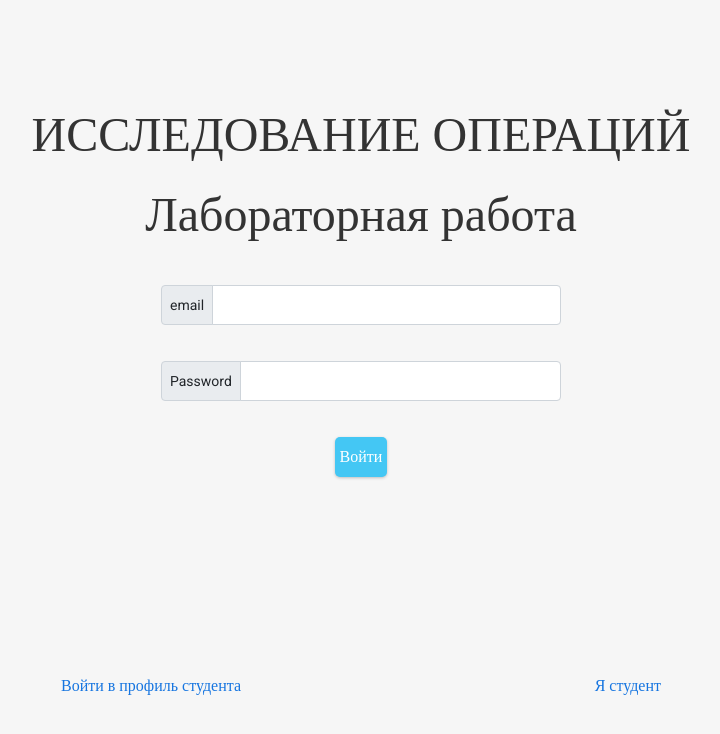
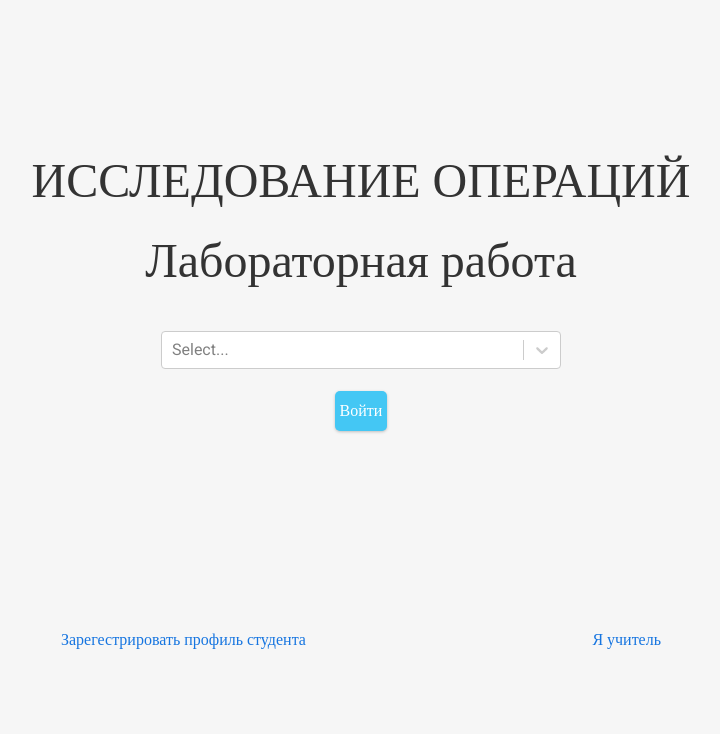
Before and after one commit to bac1lla/diploma, a React (Create React App) app: page / in a window 1280 px wide. Shown: the top 734 px of the page, without its empty margins (279-999 px from the left). Built offline with nearby package versions, Linux system fonts and the light colour scheme; no server answers; the database is empty; a web font is replaced by a local one.

Commit message:
fix stepper

```diff
--- a/src/components/common/Login/index.js
+++ b/src/components/common/Login/index.js
@@ -36,31 +36,35 @@ const Login = () => {
     const navigate = useNavigate()
 
 
-    const isStudent = params.profile === profiles.student
-    const isLogin = location.pathname.includes('login');
+    const isTeacher = params.profile === profiles.teacher
+    const isLogin = location.pathname.includes('registr');
 
-    const buttonRegistrationStudentText = useMemo(() => isLogin ? "Зарегестрировать профиль студента" : "Войти в профиль студента", [isLogin])
-    const buttonRegistrationTeacherText = useMemo(() => isStudent ? "Я учитель" : "Я студент", [isStudent]);
+    const buttonRegistrationStudentText = useMemo(() => !isLogin ? "Зарегестрировать профиль студента" : "Войти в профиль студента", [!isLogin])
+    const buttonRegistrationTeacherText = useMemo(() => !isTeacher ? "Я учитель" : "Я студент", [!isTeacher]);
 
-    const formRoute = isLogin ? ROUTE__LOGIN : ROUTE__REGISTRATION;
-    const oppositeFormRoute = isLogin ? ROUTE__REGISTRATION : ROUTE__LOGIN;
-    const oppositeProfileRoute = isStudent ? profiles.teacher : profiles.student;
+    const formRoute = !isLogin ? ROUTE__LOGIN : ROUTE__REGISTRATION;
+    const oppositeFormRoute = !isLogin ? ROUTE__REGISTRATION : ROUTE__LOGIN;
+    const oppositeProfileRoute = !isTeacher ? profiles.teacher : profiles.student;
+
+    useEffect(() => {
+
+    }, [])
 
     const handleCLick = (id) => {
 
-        if (!isStudent) {
+        if (!!isTeacher) {
             user.loginTeacher(teacherEmail, teacherPassword)
             return;
         }
 
-        if (isLogin && isStudent) {
+        if (!isLogin && !isTeacher) {
             user.loginStudent(id)
             navigate(ROUTE__SELECT_LAB);
             return;
         }
 
 
-        if (!isLogin && isStudent) {
+        if (!!isLogin && !isTeacher) {
             user.regStudent(studentName, studentGroup)
             navigate(ROUTE__SELECT_LAB);
         }
@@ -68,7 +72,7 @@ const Login = () => {
 
     useEffect(() => {
         getAllStudents().then(data => setStudents(data))
-    }, [isLogin])
+    }, [!isLogin])
 
     return (
         <div className={cx('login-wrapper')}>
@@ -77,11 +81,11 @@ const Login = () => {
                 <Text text={'Лабораторная работа'} className={cx('login-header-text')}/>
             </div>
             <div className={cx('login-main-group')}>
-                {isLogin && isStudent && <>
+                {!isLogin && !isTeacher && <>
                     <Select options={createOptions(students)} className={cx('login-user-select')}
                             onChange={option => handleCLick(option.value)}/>
                 </>}
-                {!isLogin && isStudent && <>
+                {!!isLogin && !isTeacher && <>
                     <InputGroup size="sm" className="mb-3 login-user-select">
                         <InputGroup.Text id="inputGroup-sizing-sm">Name</InputGroup.Text>
                         <Form.Control
@@ -99,7 +103,7 @@ const Login = () => {
                         />
                     </InputGroup>
                 </>}
-                {!isStudent && <>
+                {!!isTeacher && <>
                     <InputGroup size="sm" className="mb-3 login-user-select">
                         <InputGroup.Text id="inputGroup-sizing-sm">email</InputGroup.Text>
                         <Form.Control
@@ -110,15 +114,15 @@ const Login = () => {
                     </InputGroup>
                     <InputGroup size="sm" className="mb-3 login-user-select">
                         <InputGroup.Text id="inputGroup-sizing-sm">Password</InputGroup.Text>
-                        <Form.Control
-                            aria-label="small"
-                            aria-describedby="inputGroup-sizing-sm"
-                            onChange={e => setTeacherPassword(e.target.value)}
+                        <Form.Control type={'password'}
+                                      aria-label="small"
+                                      aria-describedby="inputGroup-sizing-sm"
+                                      onChange={e => setTeacherPassword(e.target.value)}
                         />
                     </InputGroup>
                 </>}
 
-                <Button onClick={handleCLick} text={isLogin || !isStudent ? 'Войти' : "Зарегистрироваться"}
+                <Button onClick={handleCLick} text={!isLogin || !!isTeacher ? 'Войти' : "Зарегистрироваться"}
                         styleBtn={'primary'}/>
             </div>
             <div className={cx('login-button-group')}>
--- a/src/components/pages/SelectLab/index.js
+++ b/src/components/pages/SelectLab/index.js
@@ -31,6 +31,7 @@ const SelectLab = ({setStep}) => {
         localStorage.removeItem('finishedSteps')
         setStep(0)
         navigate(ROUTE__MATRIX_LAB + "/0")
+        window.location.reload();
         labs.setLab('Матричные игры')
     }, [labs, setStep])
 
@@ -38,6 +39,7 @@ const SelectLab = ({setStep}) => {
         localStorage.removeItem('finishedSteps')
         setStep(0)
         navigate(ROUTE__VECTOR_LAB + "/0")
+        window.location.reload();
         labs.setLab('Задачи векторной оптимизации')
     }, [labs, setStep])
 
--- a/src/components/pages/Vector/Type2_1/styles.css
+++ b/src/components/pages/Vector/Type2_1/styles.css
@@ -17,7 +17,7 @@
 }
 
 .task-text-description-vector {
-    font-size: 24px;
+    font-size: 21px;
     padding: 10px 0 10px;
     line-height: 1.3;
 }
```
